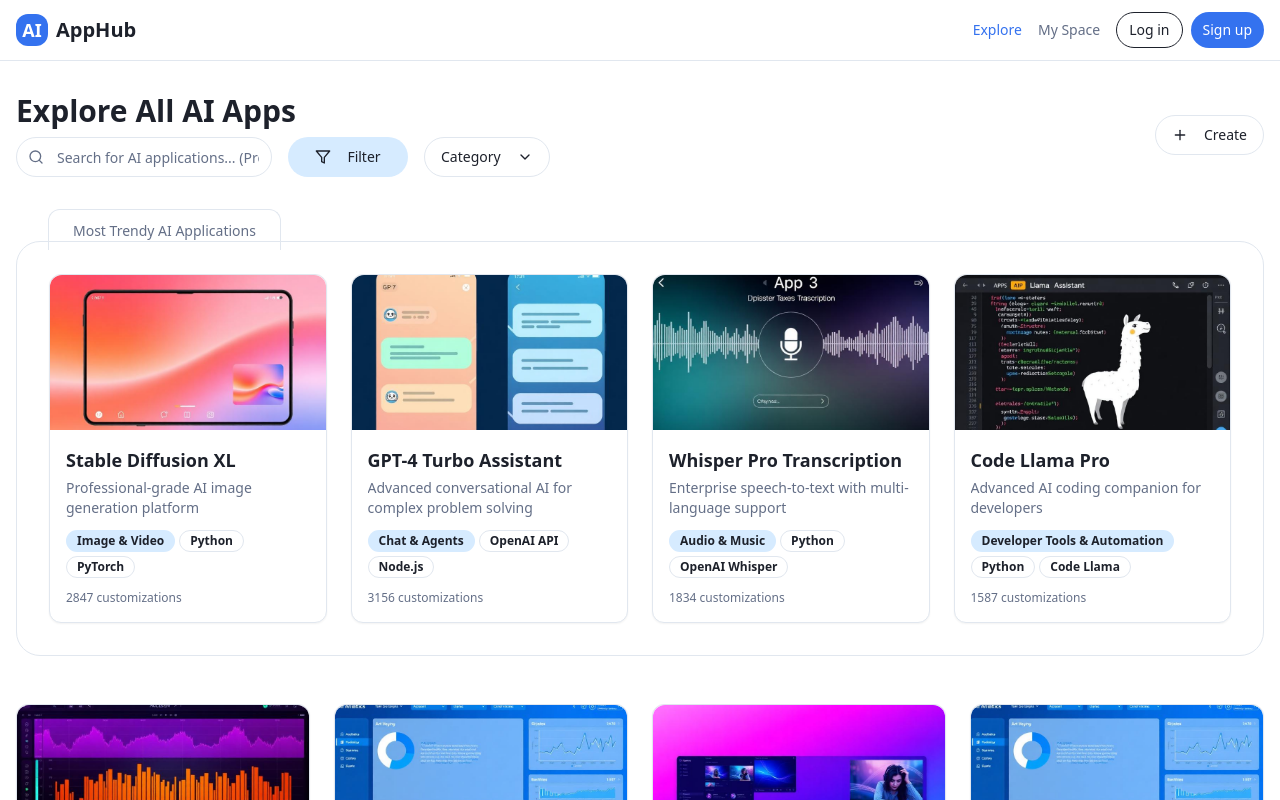
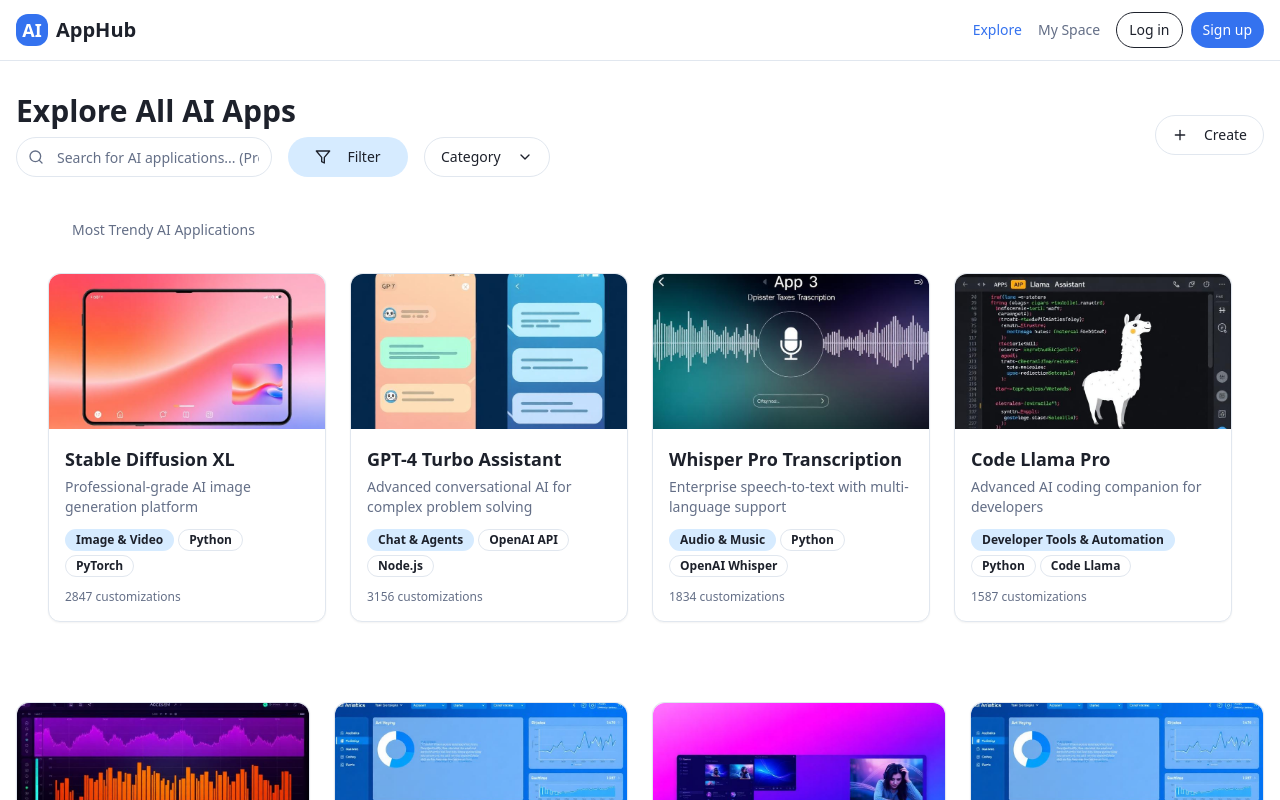
Before and after one commit to Finesssee/aicreator-hub, a React (Vite) app: page /explore in a window 1280 px wide. Shown: the top 800 px of the page. Built offline with nearby package versions, Linux system fonts and the light colour scheme.

Commit message:
Refactor: Update landing page
Update landing page with thinner, italicized "AI Apps" text. Add "My Space" to the navigation bar. Remove outlines from the trending tab and container, replacing them with a blue fill.

```diff
--- a/src/components/ui/folder-section.tsx
+++ b/src/components/ui/folder-section.tsx
@@ -14,18 +14,19 @@ export const FolderSection: React.FC<FolderSectionProps> = ({
   className,
   variant = 'default'
 }) => {
-  const bgClass = variant === 'trending' ? 'bg-trending-background/50' : 'bg-muted/30';
+  const bgClass = variant === 'trending' ? 'bg-trending-background' : 'bg-muted/30';
+  const borderClass = variant === 'trending' ? '' : 'border border-border';
   return (
     <section className={cn("mb-12", className)}>
       {/* Seamless folder design */}
       <div className="relative">
         {/* Main content rectangle */}
-        <div className={cn("relative border border-border rounded-3xl pt-8 pb-8 px-8", bgClass)}>
+        <div className={cn("relative rounded-3xl pt-8 pb-8 px-8", bgClass, borderClass)}>
           {children}
         </div>
 
         {/* Folder tab - positioned above the rectangle */}
-        <div className={cn("absolute -top-8 left-8 border-l border-t border-r border-border rounded-t-xl px-6 py-2 min-w-fit z-10", bgClass)}>
+        <div className={cn("absolute -top-8 left-8 rounded-t-xl px-6 py-2 min-w-fit z-10", bgClass, borderClass)}>
           <span className="text-sm font-medium text-muted-foreground whitespace-nowrap">{title}</span>
         </div>
       </div>
--- a/src/pages/LandingPage.tsx
+++ b/src/pages/LandingPage.tsx
@@ -69,6 +69,13 @@ const LandingPage: React.FC = () => {
                 Explore
               </Link>
 
+              <Link
+                to="/my-space"
+                className="text-sm font-medium transition-colors hover:text-primary text-muted-foreground"
+              >
+                My Space
+              </Link>
+
               <Button variant="login" size="sm">
                 Log In
               </Button>
@@ -86,7 +93,7 @@ const LandingPage: React.FC = () => {
             <div className="container mx-auto text-center">
               <div className="max-w-4xl mx-auto gradient-hero rounded-3xl p-12 soft-shadow">
                 <h1 className="text-5xl md:text-6xl font-bold mb-6 text-foreground">
-                  Build <em className="not-italic font-light">AI Apps</em> by AI Apps
+                  Build <em className="italic font-thin">AI Apps</em> by AI Apps
                 </h1>
                 <p className="text-xl md:text-2xl text-muted-foreground mb-8">
                   Browse, Clone, and Deploy in One Click
```
